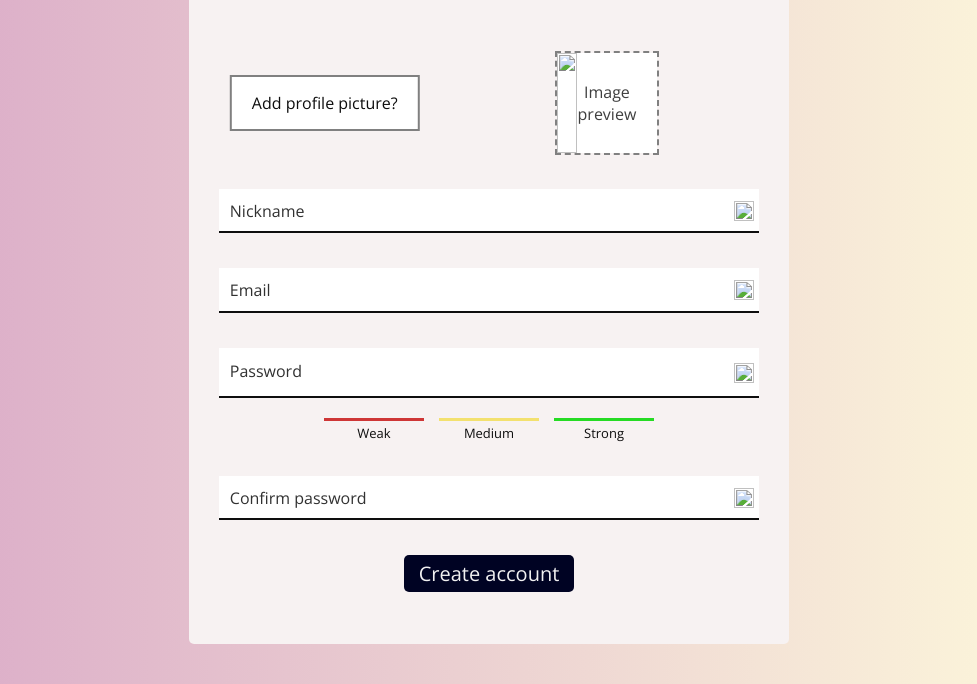
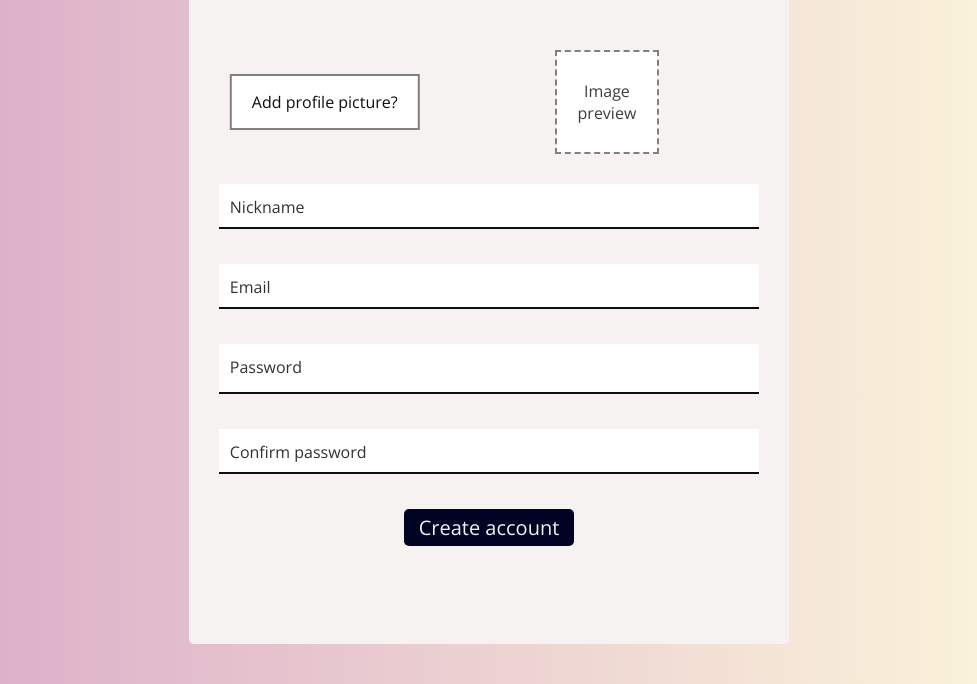
Before and after one commit to LePhenix47/Validation-form_Younes-Lahouiti, a website: page index.html in a window 1280 px wide. Shown: the part 116-800 px from the top of the page, without its empty margins (151-1128 px from the left). Drawn offline with nearby package versions, Linux system fonts and the light colour scheme.

Commit message:
Changement de classes pour certains blocs

```diff
--- a/index.html
+++ b/index.html
@@ -40,12 +40,12 @@
 
       <h1 class="main__title">Sign in form<i class="fa-solid fa-right-to-bracket"></i></h1>
 
-      <form action="#" method="post" class="main__form">
+      <form action="" method="post" class="main__form">
         <section class="main__section main__section-file">
-          <input type="file" class="main__input-file" id="file" />
+          <input type="file" class="main__input-file" id="file" accept="image/*" />
           <label for="file" class="main__label main__label-file">Add profile picture?</label>
           <div class="main__image-preview-container">
-            <img src="" alt="" title="Add a profile picture?" class="main__image">
+            <img src="" alt="" title="Add a profile picture?" class="main__image hide">
             <p class="main__image-preview-name">Image preview</p>
           </div>
         </section>
@@ -53,23 +53,23 @@
           <input type="text" class="main__input" id="nickname" placeholder="Must be at least 3 characters long"
             autocapitalize="off" />
           <label for="nickname" class="main__label">Nickname</label>
-          <img src="" alt="" class="main__section-icon">
+          <img src="" alt="" class="main__section-icon hide">
         </section>
         <section class="main__section main__section-email">
-          <input type="email" class="main__input " id="email" placeholder="nickname@domain.extension" />
+          <input type="email" class="main__input " id="email" placeholder="Ex: nickname@domain.extension" />
           <label for="email" class="main__label">Email</label>
-          <img src="" alt="" class="main__section-icon">
+          <img src="" alt="" class="main__section-icon hide">
         </section>
         <section class="main__section main__section-password">
           <div class="main__input-label">
             <input type="password" class="main__input-wrapped" id="password"
-              placeholder="1 symbol, 1 number and over 6 characters long"
+              placeholder="Must have 1 symbol, 1 number and be over 6 characters long"
               title="Must be over 6 characters long and have 1 symbol and 1 number" />
             <label for="password" class="main__label-wrapped">Password</label>
-            <img src="" alt="" class="main__input-label-icon">
+            <img src="" alt="" class="main__input-label-icon hide">
 
           </div>
-          <div class="main__password-strength">
+          <div class="main__password-strength hide">
             <div class="main__password-strength-box main__password-strength-weak">
             </div>
             <div class="main__password-strength-box main__password-strength-medium">
@@ -81,7 +81,7 @@
         <section class="main__section main__section-confirmation">
           <input type="password" class="main__input" id="confirmation" placeholder="Re-enter previous password" />
           <label for="confirmation" class="main__label">Confirm password</label>
-          <img src="" alt="" class="main__section-icon">
+          <img src="" alt="" class="main__section-icon hide">
         </section>
 
         <button type="submit" class="main__button">Create account</button>
```
